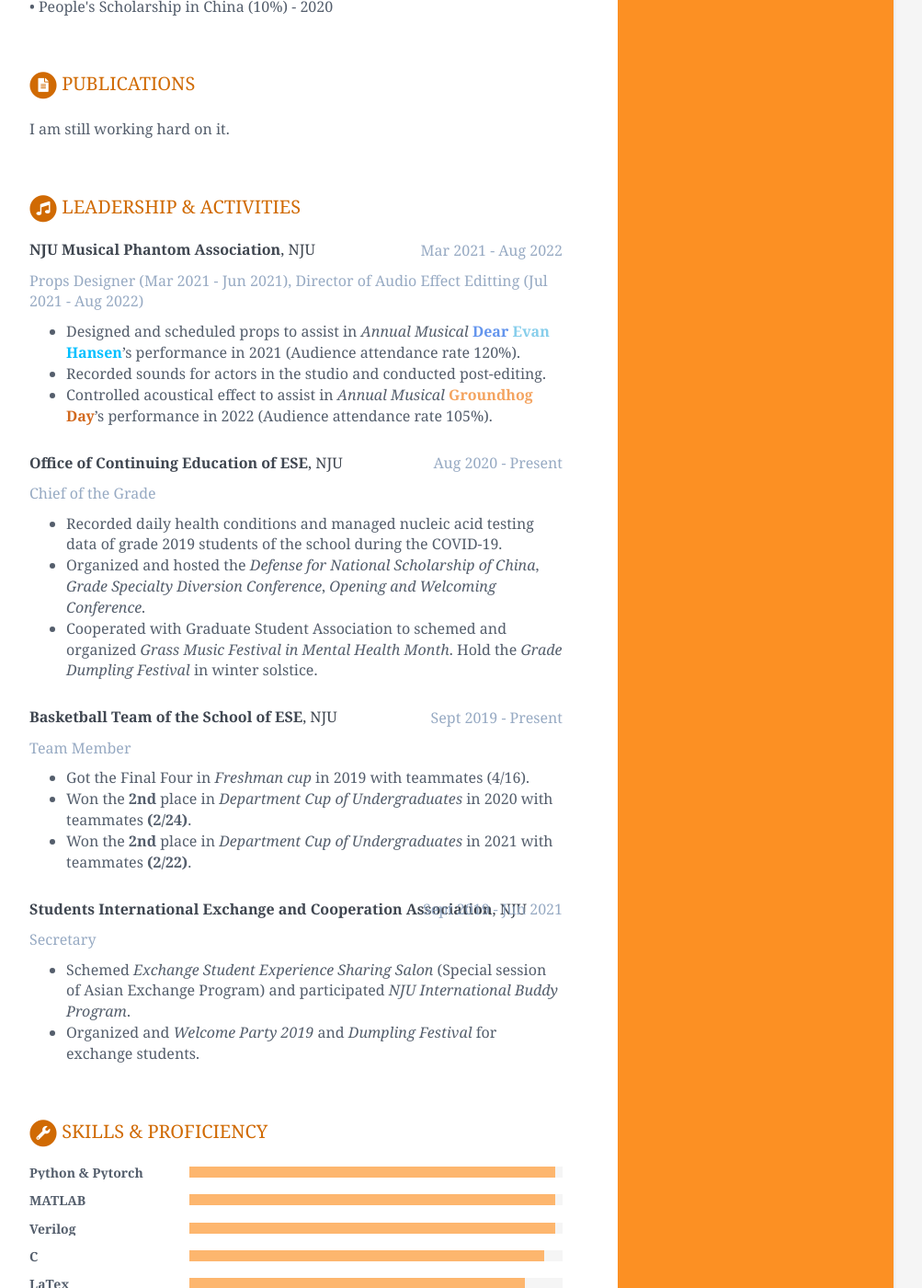
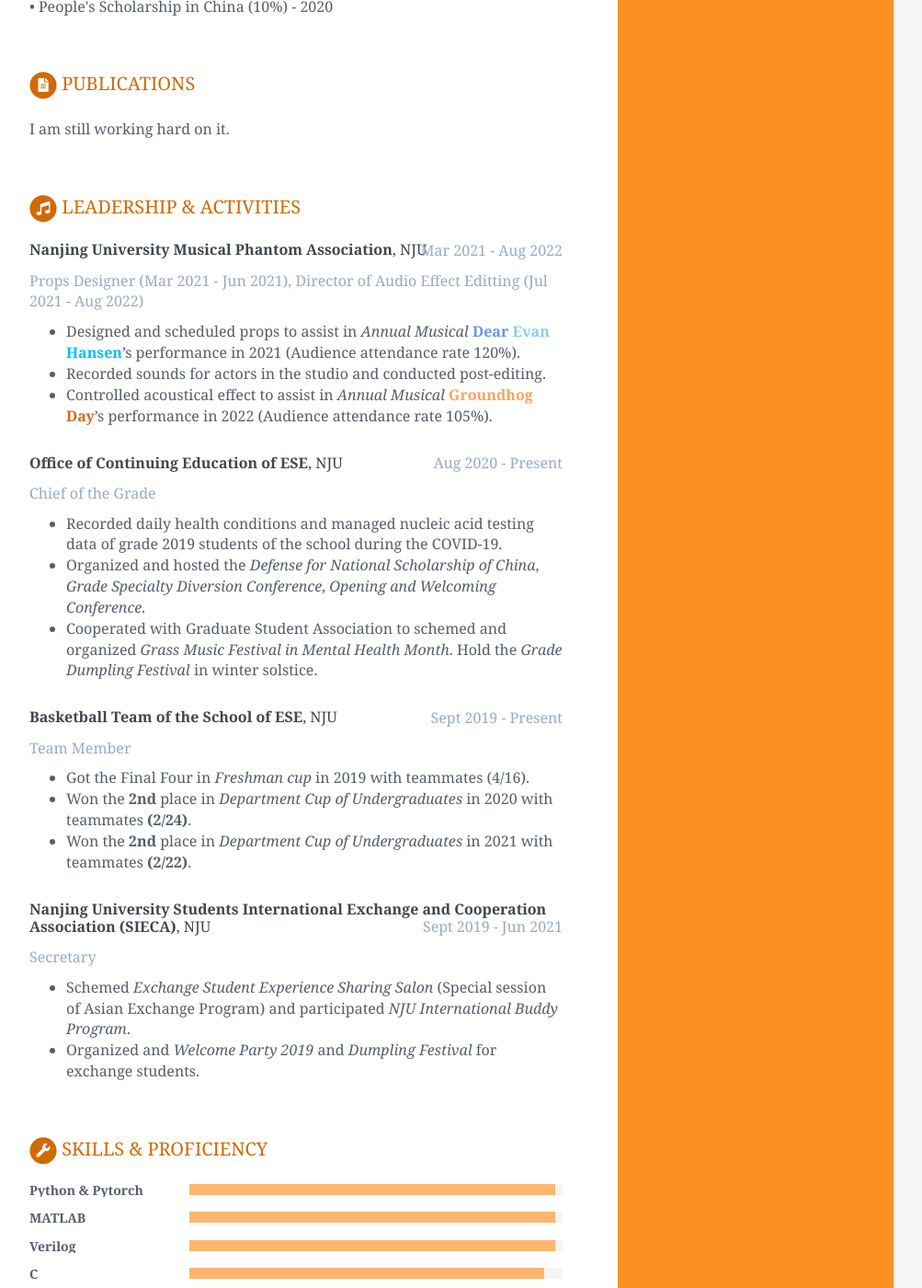
Before and after one commit to Chen-Zhichao/Unknown.github.io, a Jekyll site: the page built from index.html, in a window 1280 px wide and 1400 px high, scrolled down 1102 px. Shown: the whole window at 92% size, without its empty margins (168-1171 px from the left). Built offline with Jekyll 4.4.1, drawn with Linux system fonts in a browser that asks for light colours.

Commit message:
new update

```diff
--- a/_data/data.yml
+++ b/_data/data.yml
@@ -186,7 +186,7 @@ publications:
     #     conference: "Comm. ACM 4 (1961), 51–55"
 
 activities:
-    - role: <b>NJU Musical Phantom Association</b>, NJU
+    - role: <b>Nanjing University Musical Phantom Association</b>, NJU
       time: Mar 2021 - Aug 2022
       company: |
             Props Designer (Mar 2021 - Jun 2021), Director of Audio Effect Editting (Jul 2021 - Aug 2022)
@@ -218,7 +218,7 @@ activities:
           - Won the **2nd** place in *Department Cup of Undergraduates* in 2020 with teammates **(2/24)**.
           - Won the **2nd** place in *Department Cup of Undergraduates* in 2021 with teammates **(2/22)**.
 
-    - role: <b>Students International Exchange and Cooperation Association</b>, NJU
+    - role: <b>Nanjing University Students International Exchange and Cooperation Association (SIECA)</b>, NJU
       time: Sept 2019 - Jun 2021
       company: |
             Secretary
```
